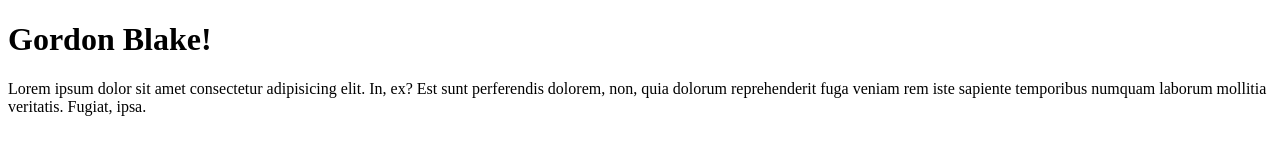
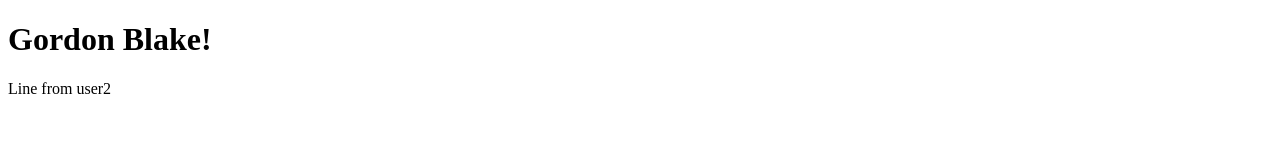
Before and after one commit to exCosa/GitLearning, a plain HTML site: page index.html in a window 1280 px wide. Drawn offline with Linux system fonts and the light colour scheme.

Commit message:
user2 change index.html

```diff
--- a/index.html
+++ b/index.html
@@ -7,8 +7,8 @@
 </head>
 <body>
     <h1>Gordon Blake!</h1>
-    <p>Lorem ipsum dolor sit amet consectetur adipisicing elit.
-        In, ex? Est sunt perferendis dolorem, non, quia dolorum reprehenderit
-        fuga veniam rem iste sapiente temporibus numquam laborum mollitia veritatis. Fugiat, ipsa.</p>
+    <p>
+        Line from user2
+    </p>
 </body>
 </html>
```
